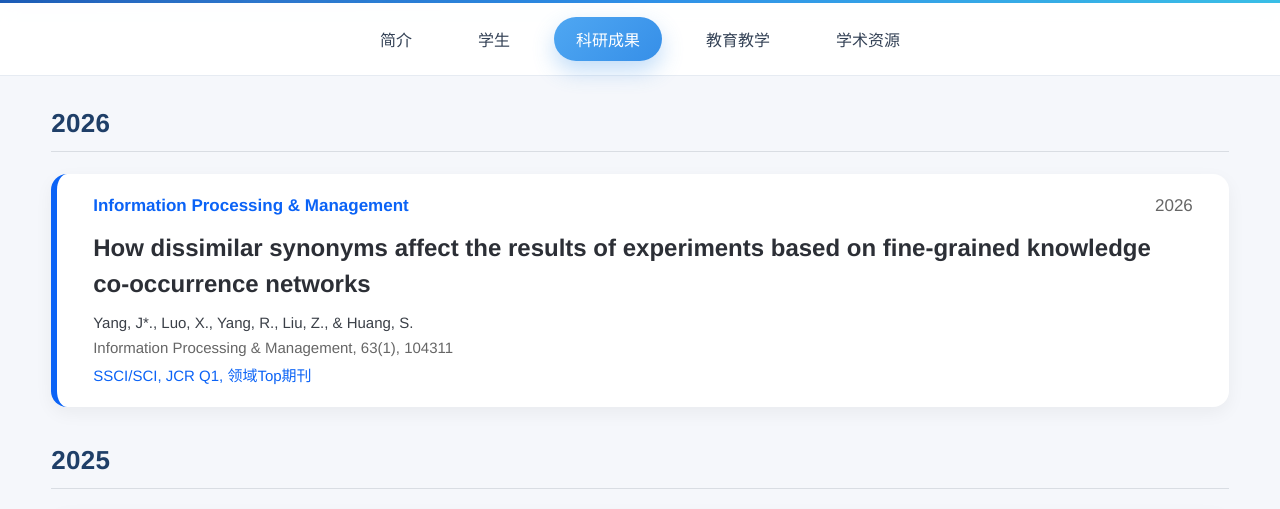
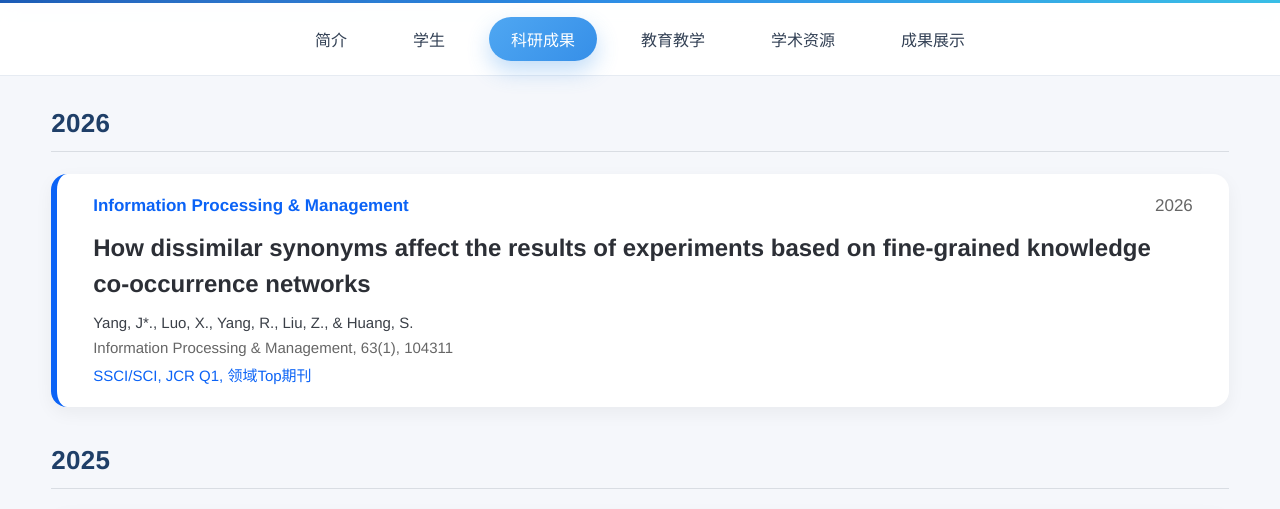
Before and after one commit to yangjinqing/yangjinqing.github.io, a plain HTML site: page research.html in a window 1280 px wide. Shown: the part 277-786 px from the top of the page. Drawn offline with Linux system fonts and the light colour scheme.

Commit message:
Update research.html

```diff
--- a/research.html
+++ b/research.html
@@ -41,6 +41,7 @@
     <a href="research.html" class="current">科研成果</a>
     <a href="teaching.html">教育教学</a>
     <a href="resources.html">学术资源</a>
+    <a href="showcase.html">成果展示</a>
   </nav>
 
   <main class="container">
```
